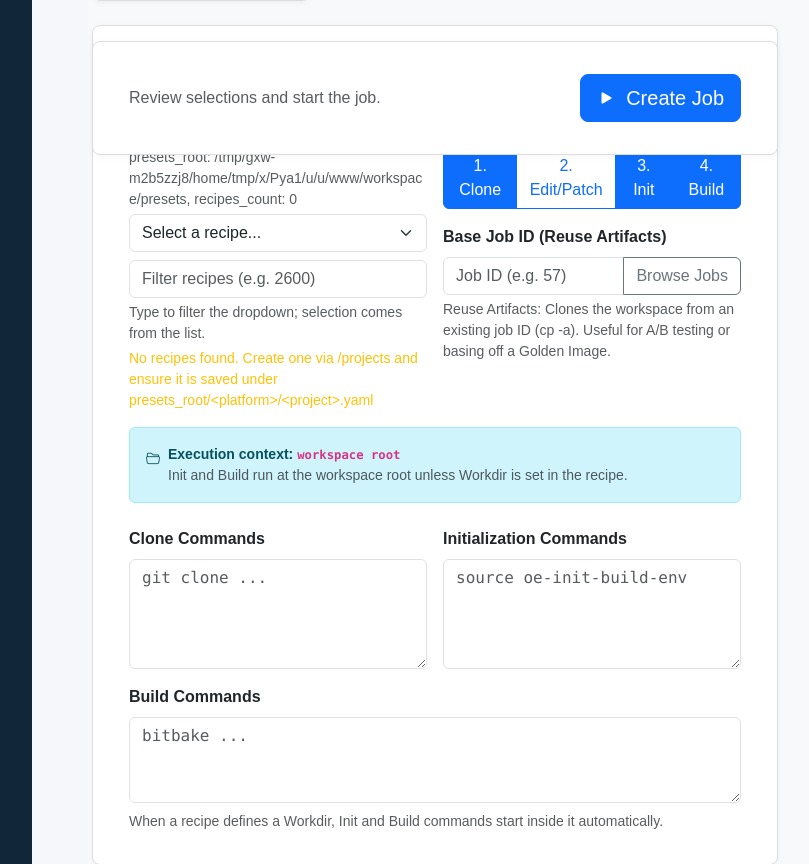
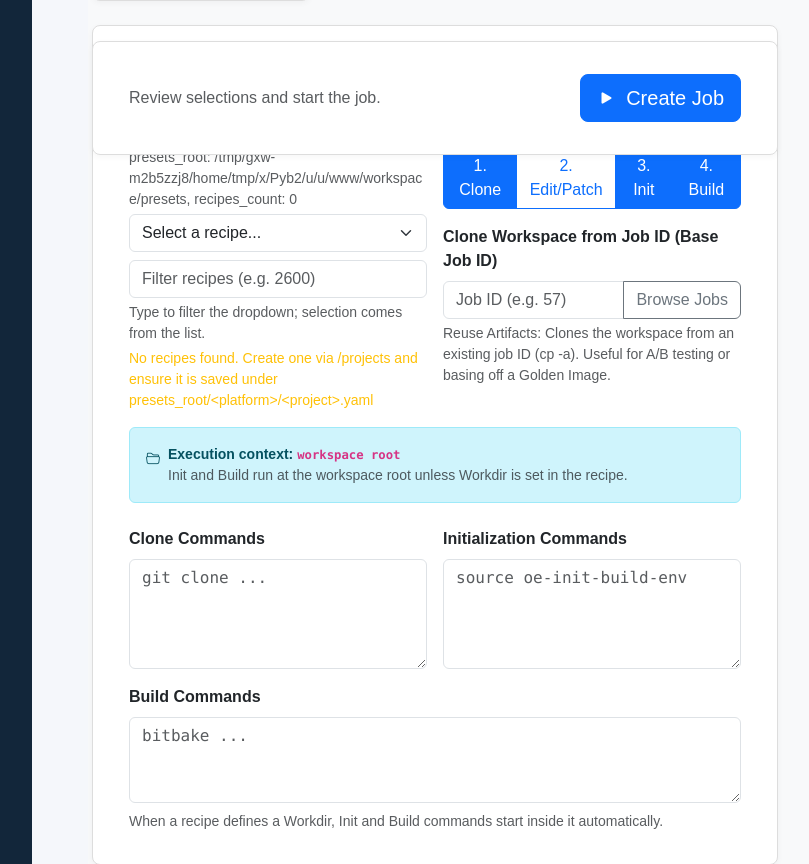
Before and after one commit to hanhanlee/autobuild_onetree, a FastAPI app: page /new in a window 1280 px wide. Shown: the part 647-1511 px from the top of the page, without its empty margins (208-1017 px from the left). Run offline with FastAPI, Linux system fonts and the light colour scheme; the visitor is signed in with stand-in values (Sample User, id 1); data that the repository does not hold is empty; some libraries are stand-ins or nearby versions.

Commit message:
feat(ui): improve timezone display and reuse artifacts label
- app/routes/jobs.py: Convert job detail timestamps to GMT+8 (Taipei
  Time).
- templates/new_job.html: Update Base Job input label to "Clone
  Workspace from Job ID" for clarity.

```diff
--- a/app/routes/jobs.py
+++ b/app/routes/jobs.py
@@ -370,6 +370,29 @@ async def job_detail(request: Request, job_id: int):
             user=_current_user(request),
             token_ok=None,
         )
+    # Convert timestamps to GMT+8 for display consistency
+    taipei_tz = timezone(timedelta(hours=8))
+    def _fmt_ts(val: Optional[str]) -> str:
+        if not val:
+            return "-"
+        text = str(val).strip()
+        if not text:
+            return "-"
+        try:
+            if text.endswith("Z"):
+                text = text[:-1] + "+00:00"
+            dt = datetime.fromisoformat(text)
+            if dt.tzinfo is None:
+                dt = dt.replace(tzinfo=timezone.utc)
+            local = dt.astimezone(taipei_tz)
+            return local.strftime("%Y-%m-%d %H:%M:%S")
+        except Exception:
+            return text
+    if job:
+        job = dict(job)
+        job["created_at"] = _fmt_ts(job.get("created_at"))
+        job["started_at"] = _fmt_ts(job.get("started_at"))
+        job["finished_at"] = _fmt_ts(job.get("finished_at"))
     artifact_list = jobs.list_artifacts(job_id)
     return render_page(request, "job.html", current_page="jobs", job=job, artifacts=artifact_list)
 
--- a/templates/new_job.html
+++ b/templates/new_job.html
@@ -88,7 +88,7 @@
                 <label class="btn btn-outline-primary" for="check-build">4. Build</label>
               </div>
               <div class="mt-3">
-                <label class="form-label fw-semibold" for="base_job_id">Base Job ID (Reuse Artifacts)</label>
+                <label class="form-label fw-semibold" for="base_job_id">Clone Workspace from Job ID (Base Job ID)</label>
                 <div class="input-group">
                   <input type="number" class="form-control" id="base_job_id" name="base_job_id" placeholder="Job ID (e.g. 57)" value="{{ base_job_id or '' }}">
                   <button class="btn btn-outline-secondary" type="button" data-bs-toggle="modal" data-bs-target="#baseJobModal">Browse Jobs</button>
```
